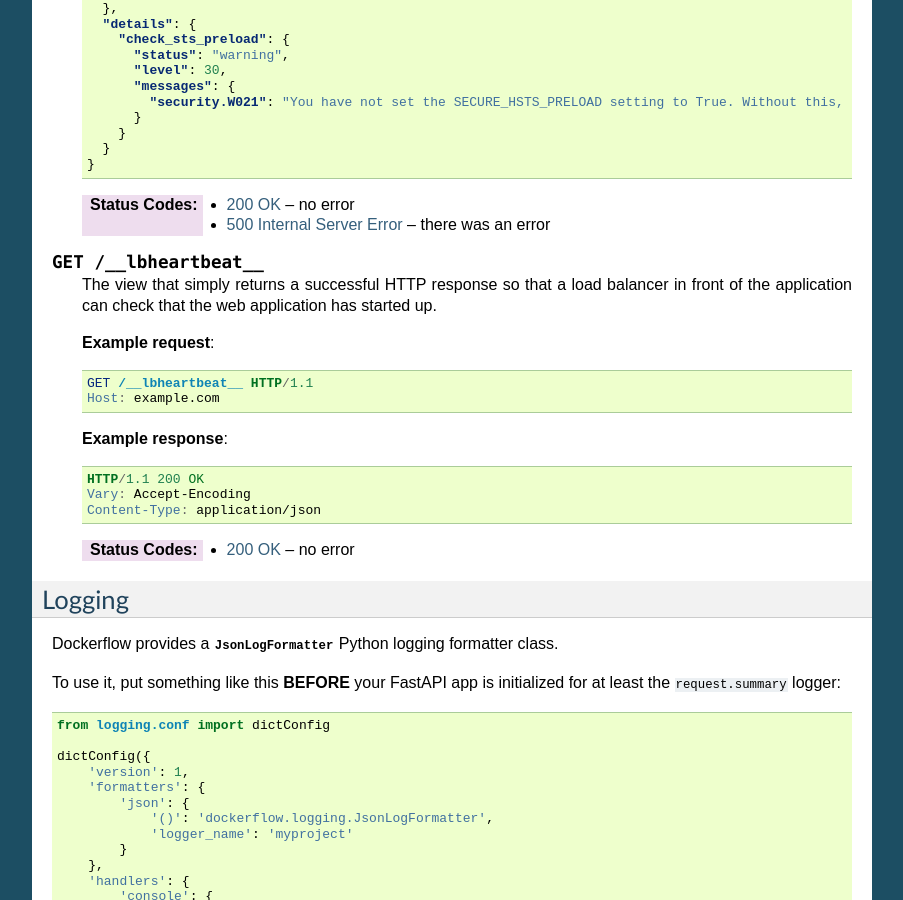
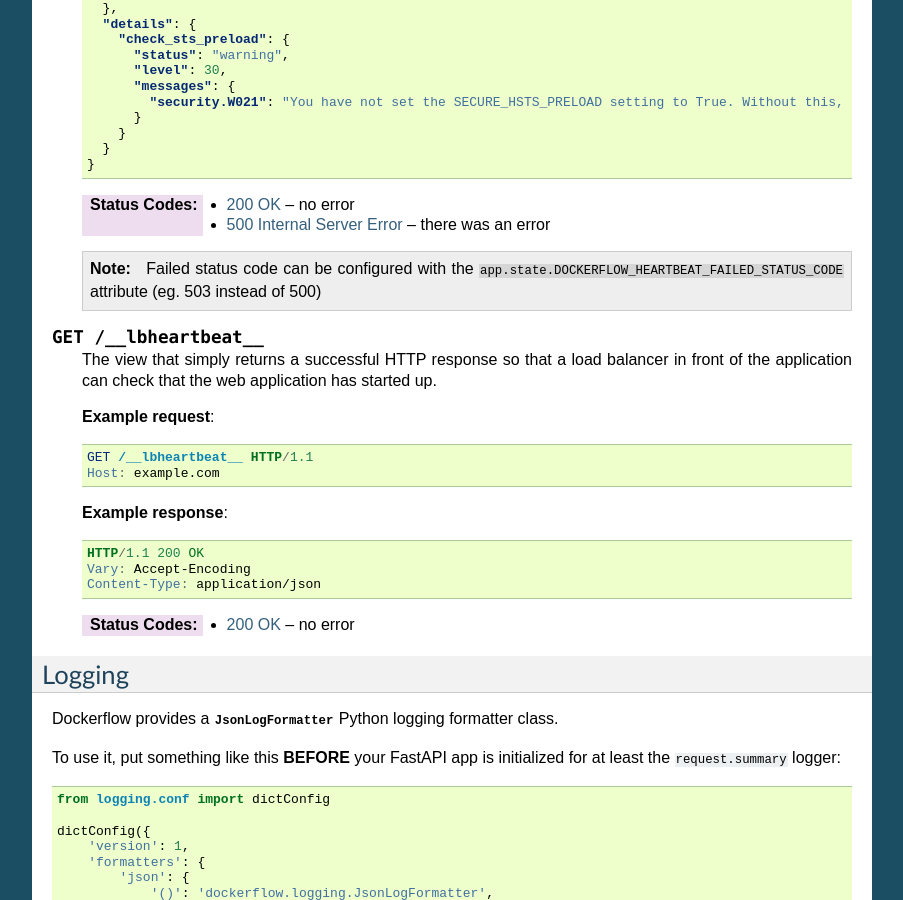
Before and after one commit to mozilla-services/python-dockerflow, a Sphinx documentation site: the page built from docs/fastapi.rst, in a window 1280 px wide and 900 px high, scrolled down 3250 px. Shown: the whole window, without its empty margins (198-1101 px from the left). Built offline with Sphinx 7.4.7, drawn with Linux system fonts in a browser that asks for light colours.

Commit message:
Mention setting in docs

```diff
--- a/docs/django.rst
+++ b/docs/django.rst
@@ -339,6 +339,9 @@ spec:
    :statuscode 200: no error
    :statuscode 500: there was a warning or error
 
+   .. note:: Failed status code can be configured with the ``DOCKERFLOW_HEARTBEAT_FAILED_STATUS_CODE``
+             setting (eg. 503 instead of 500)
+
 .. http:get:: /__lbheartbeat__
 
    The view that simply returns a successful HTTP response so that a load
--- a/docs/fastapi.rst
+++ b/docs/fastapi.rst
@@ -244,6 +244,9 @@ spec:
    :statuscode 200: no error
    :statuscode 500: there was an error
 
+   .. note:: Failed status code can be configured with the ``app.state.DOCKERFLOW_HEARTBEAT_FAILED_STATUS_CODE``
+             attribute (eg. 503 instead of 500)
+
 .. http:get:: /__lbheartbeat__
 
    The view that simply returns a successful HTTP response so that a load
--- a/docs/flask.rst
+++ b/docs/flask.rst
@@ -392,6 +392,9 @@ spec:
    :statuscode 200: no error
    :statuscode 500: there was a warning or error
 
+   .. note:: Failed status code can be configured with the ``DOCKERFLOW_HEARTBEAT_FAILED_STATUS_CODE``
+             setting (eg. 503 instead of 500)
+
 .. http:get:: /__lbheartbeat__
 
    The view that simply returns a successful HTTP response so that a load
--- a/docs/sanic.rst
+++ b/docs/sanic.rst
@@ -372,6 +372,9 @@ spec:
    :statuscode 200: no error
    :statuscode 500: there was a warning or error
 
+   .. note:: Failed status code can be configured with the ``DOCKERFLOW_HEARTBEAT_FAILED_STATUS_CODE``
+             setting (eg. 503 instead of 500)
+
 .. http:get:: /__lbheartbeat__
 
    The view that simply returns a successful HTTP response so that a load
```
